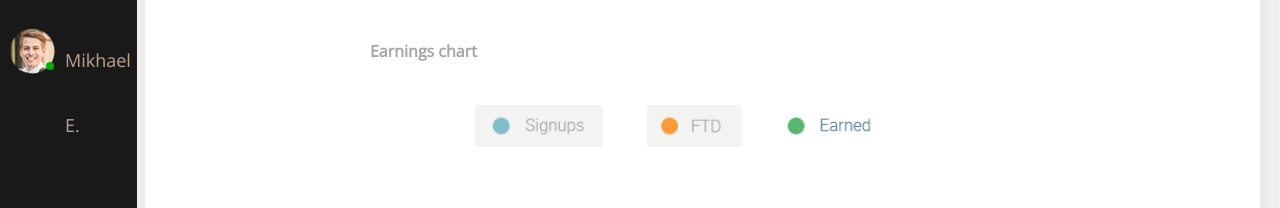
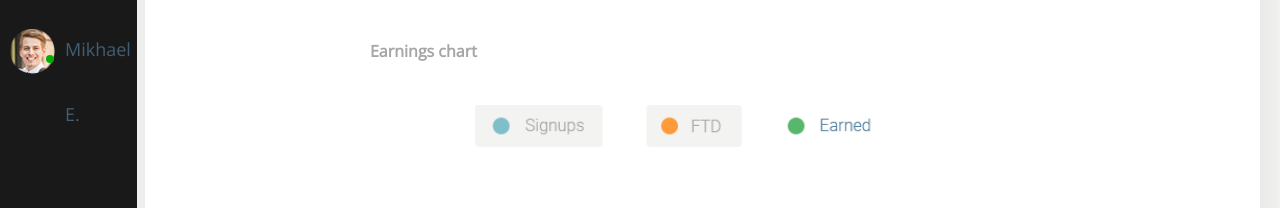
Before and after one commit to damianmichalski/projekt-admin-panel, a website: page index.html in a window 1280 px wide. Shown: the part 435-643 px from the top of the page. Drawn offline with nearby package versions, Linux system fonts and the light colour scheme.

Commit message:
Projekt Admin Panel

```diff
--- a/css/style.css
+++ b/css/style.css
@@ -625,7 +625,9 @@ table {
 
 .manager-name {
   color: #425e72;
-  line-height: 65px; }
+  line-height: 65px;
+  margin: 0 !important;
+  filter: invert(0%) !important; }
 
 .dot {
   background-color: #04ae00;
```
Also changed, not shown: 1 other file.
